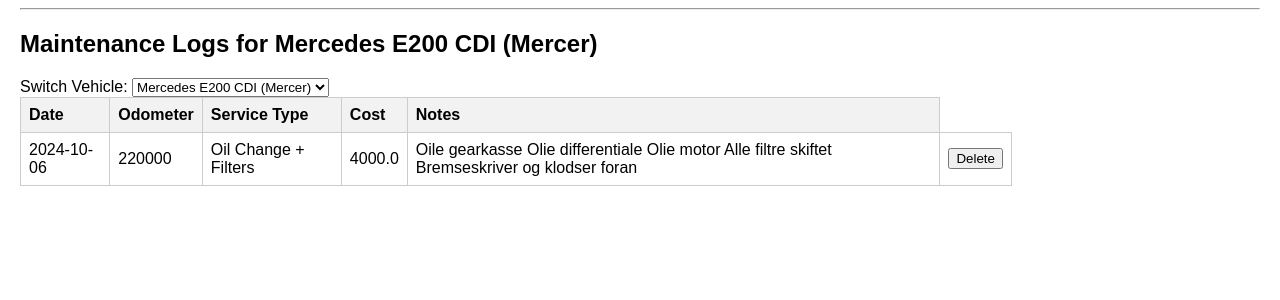
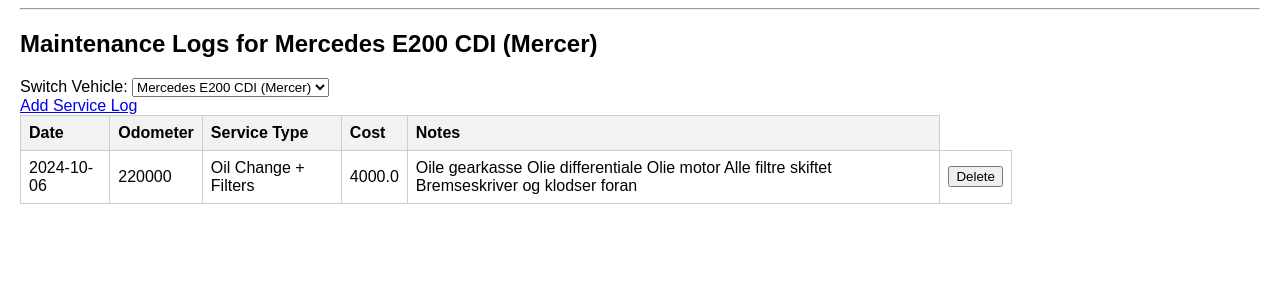
Before and after one commit to spkki/vehicle_platfom, a Flask app: page /vehicles/1/maintenance_logs in a window 1280 px wide. Shown: the part 38-338 px from the top of the page. Run offline with Flask 3, Linux system fonts and the light colour scheme; data comes from the database, SQL or seed files in the repository.

Commit message:
Bux fixses and changed name from add_maintenance.html to add_service.html
Next steps:
Add Fueling stats
Work on visuals

```diff
--- a/app.py
+++ b/app.py
@@ -108,7 +108,7 @@ def add_service():
         db.session.commit()
 
         return redirect(url_for('maintenance_logs', vehicle_id=vehicle_id))
-    return render_template('add_maintenance.html', vehicles=all_vehicles)
+    return render_template('add_service.html', vehicles=all_vehicles)
 
 @app.route('/maintenance/<int:log_id>/delete', methods=['POST'])
 def delete_maintenance(log_id):
--- a/templates/fuel_logs.html
+++ b/templates/fuel_logs.html
@@ -6,7 +6,7 @@
 </h2>
 <form method="GET" action="{{ url_for('fuel_logs', vehicle_id=vehicle.id) }}">
     <label>Switch Vehicle:</label>
-    <select onchange="location = '/vehicles/' + this.value + '/fuel_logs'">
+    <select onchange="location = '/vehicles/' + this.value + '/fuel'">
         {% for v in all_vehicles %}
             <option value="{{ v.id }}" {% if v.id == vehicle.id %}selected{% endif %}>
                 {{ v.make }} {{ v.model }} ({{ v.nickname }})
--- a/templates/maintenance_logs.html
+++ b/templates/maintenance_logs.html
@@ -13,6 +13,10 @@
         {% endfor %}
     </select>
 </form>
+
+<a href="{{ url_for('add_service') }}"
+  >Add Service Log</a
+>
 
 {% if logs %}
 <table>
```
Also changed, not shown: templates/add_service.html (renamed from templates/add_maintenance.html).
